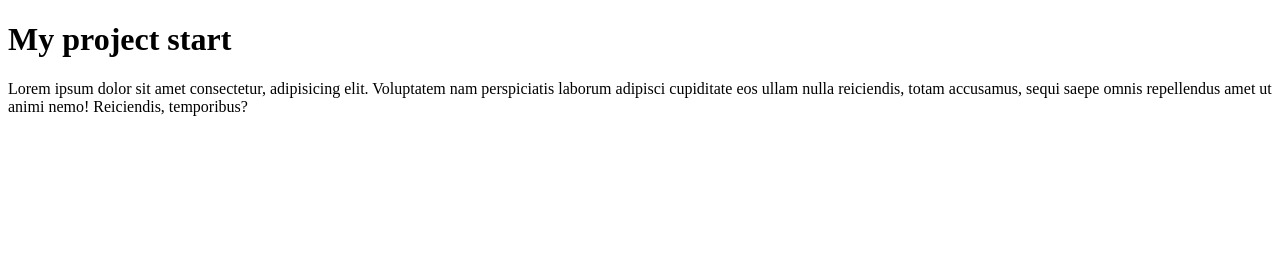
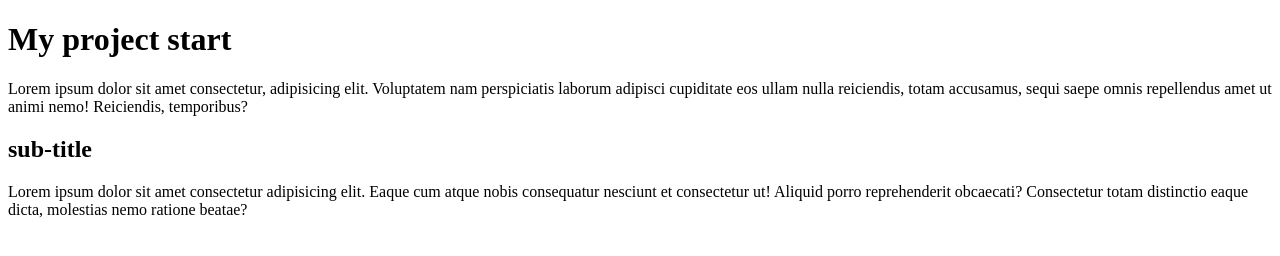
Before and after one commit to himprofessor/E-book, a plain HTML site: page index.html in a window 1280 px wide. Drawn offline with Linux system fonts and the light colour scheme.

Commit message:
add section

```diff
--- a/index.html
+++ b/index.html
@@ -8,5 +8,8 @@
 <body>
     <h1>My project start</h1>
     <p>Lorem ipsum dolor sit amet consectetur, adipisicing elit. Voluptatem nam perspiciatis laborum adipisci cupiditate eos ullam nulla reiciendis, totam accusamus, sequi saepe omnis repellendus amet ut animi nemo! Reiciendis, temporibus?</p>
+
+    <h2>sub-title</h2>
+    <p>Lorem ipsum dolor sit amet consectetur adipisicing elit. Eaque cum atque nobis consequatur nesciunt et consectetur ut! Aliquid porro reprehenderit obcaecati? Consectetur totam distinctio eaque dicta, molestias nemo ratione beatae?</p>
 </body>
 </html>
```
